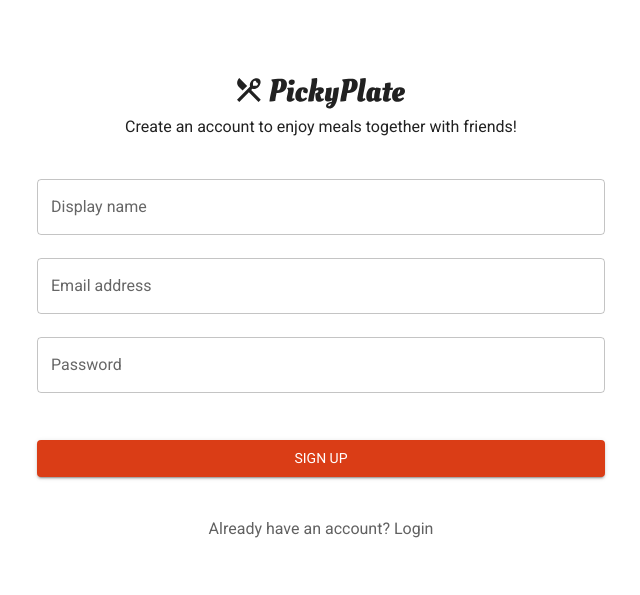
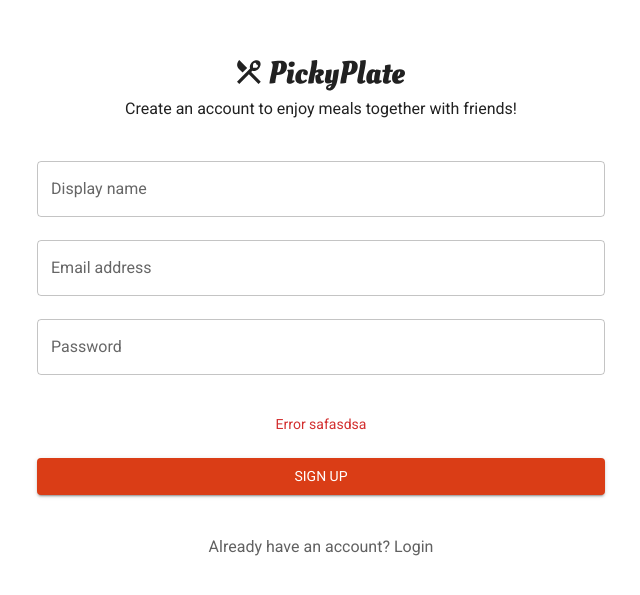
Before and after one commit to emilielydiat/pickyplate, a React (Vite) app: page /signup in a window 1280 px wide. Shown: the part 103-698 px from the top of the page, without its empty margins (319-959 px from the left). Built offline with nearby package versions, Linux system fonts and the light colour scheme; no server answers.

Commit message:
style(login, signup): polish error message

```diff
--- a/src/pages/Login.tsx
+++ b/src/pages/Login.tsx
@@ -96,6 +96,13 @@ export function Login() {
           helperText={errors.password?.message || " "}
           disabled={isSubmitting}
         />
+
+        {loginError && (
+          <Typography variant="body2" color="error" sx={{ mt: 2 }}>
+            {loginError}
+          </Typography>
+        )}
+
         <Button
           variant="contained"
           type="submit"
@@ -105,12 +112,6 @@ export function Login() {
           {isSubmitting ? "Logging in..." : "Login"}
         </Button>
       </Box>
-
-      {loginError && (
-        <Typography variant="body2" sx={{ mt: 1 }}>
-          {loginError}
-        </Typography>
-      )}
 
       <Box mt={3}>
         <Link to="/signup">
--- a/src/pages/Signup.tsx
+++ b/src/pages/Signup.tsx
@@ -16,7 +16,7 @@ const passwordStrength = /^(?=.*\d)(?=.*[!@#$%^&*])([^\s]*)$/;
 
 export function Signup() {
   const [success, setSuccess] = useState(false);
-  const [signupError, setSignupError] = useState("");
+  const [signupError, setSignupError] = useState("Error safasdsa");
   const {
     register,
     handleSubmit,
@@ -123,6 +123,12 @@ export function Signup() {
           disabled={isSubmitting}
         />
 
+        {signupError && (
+          <Typography variant="body2" color="error" sx={{ mt: 2 }}>
+            {signupError}
+          </Typography>
+        )}
+
         <Button
           variant="contained"
           type="submit"
@@ -132,12 +138,6 @@ export function Signup() {
           {isSubmitting ? "Signing up..." : "Sign up"}
         </Button>
       </Box>
-
-      {signupError && (
-        <Typography variant="body2" color="error" sx={{ mt: 1 }}>
-          {signupError}
-        </Typography>
-      )}
 
       {success && (
         <Typography variant="body2" sx={{ mt: 1 }}>
```
